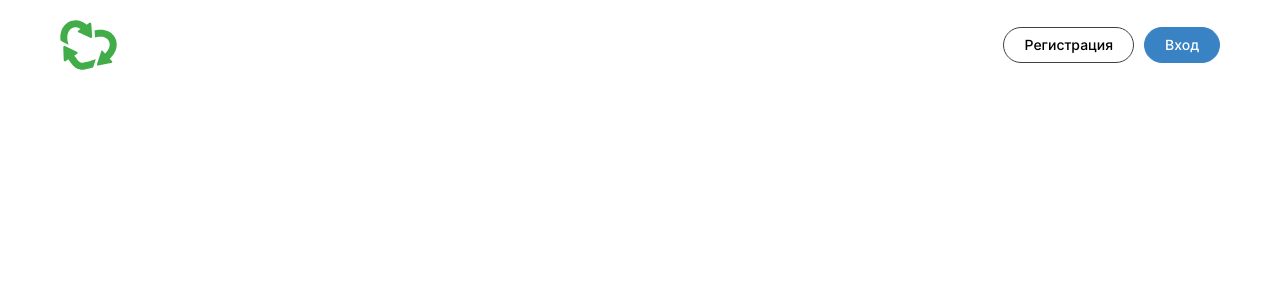
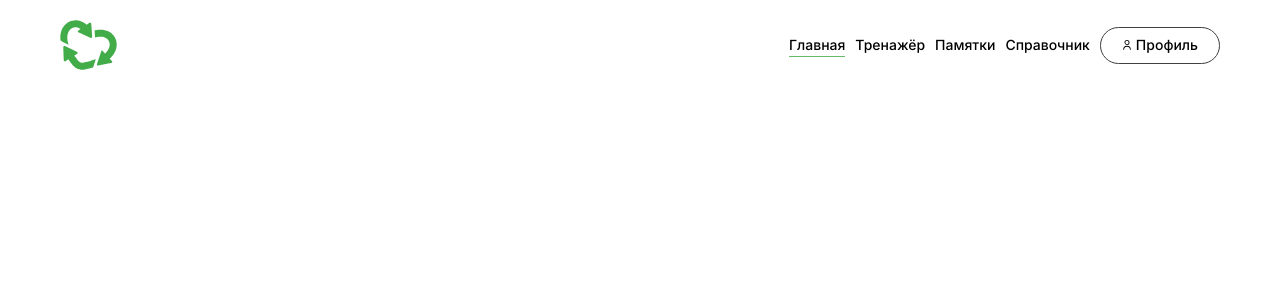
Before and after one commit to Vasily257/sorting-simulator, a React (Create React App) app: page / in a window 1280 px wide. Shown: the top 300 px of the page. Built offline with nearby package versions, Linux system fonts and the light colour scheme.

Commit message:
style: correct the link button's paddings and the button's icon size

```diff
--- a/src/components/App/App.jsx
+++ b/src/components/App/App.jsx
@@ -8,7 +8,7 @@
 import './App.css';
 
 function App() {
-  const [isLoggedIn, setIsLoggedIn] = useState(false);
+  const [isLoggedIn, setIsLoggedIn] = useState(true);
 
   const loggedInValue = useMemo(() => ({ isLoggedIn, setIsLoggedIn }), [isLoggedIn, setIsLoggedIn]);
 
--- a/src/components/ButtonLink/ButtonLink.css
+++ b/src/components/ButtonLink/ButtonLink.css
@@ -1,20 +1,18 @@
 .button-link {
-  padding: 8px 16px;
+  padding: 0.75em 1.5em;
 
   border-width: 1px;
   border-style: solid;
   border-color: var(--dark-color);
-  border-radius: 15px;
+  border-radius: 1.5em;
 }
-
-/* Profile button */
 
 .button-link_type_profile::before {
   display: inline-block;
 
-  width: 10px;
-  height: 10px;
-  margin-right: 4px;
+  width: 0.75em;
+  height: 0.75em;
+  margin-right: 0.25em;
 
   content: '';
 
@@ -32,13 +30,9 @@
   background-image: url('../../images/profile-active.svg');
 }
 
-/* Register button */
-
 .button-link_type_register-active {
   border-color: var(--green-color);
 }
-
-/* Login button */
 
 .button-link_type_login {
   color: #ffffff;
@@ -50,19 +44,3 @@
   color: inherit;
   background-color: transparent;
 }
-
-@media screen and (min-width: 900px) {
-  .button-link::before {
-    width: 12px;
-    height: 12px;
-    margin-right: 5px;
-  }
-}
-
-@media screen and (min-width: 900px) {
-  .button-link {
-    padding: 10px 20px;
-
-    border-radius: 18px;
-  }
-}
```
